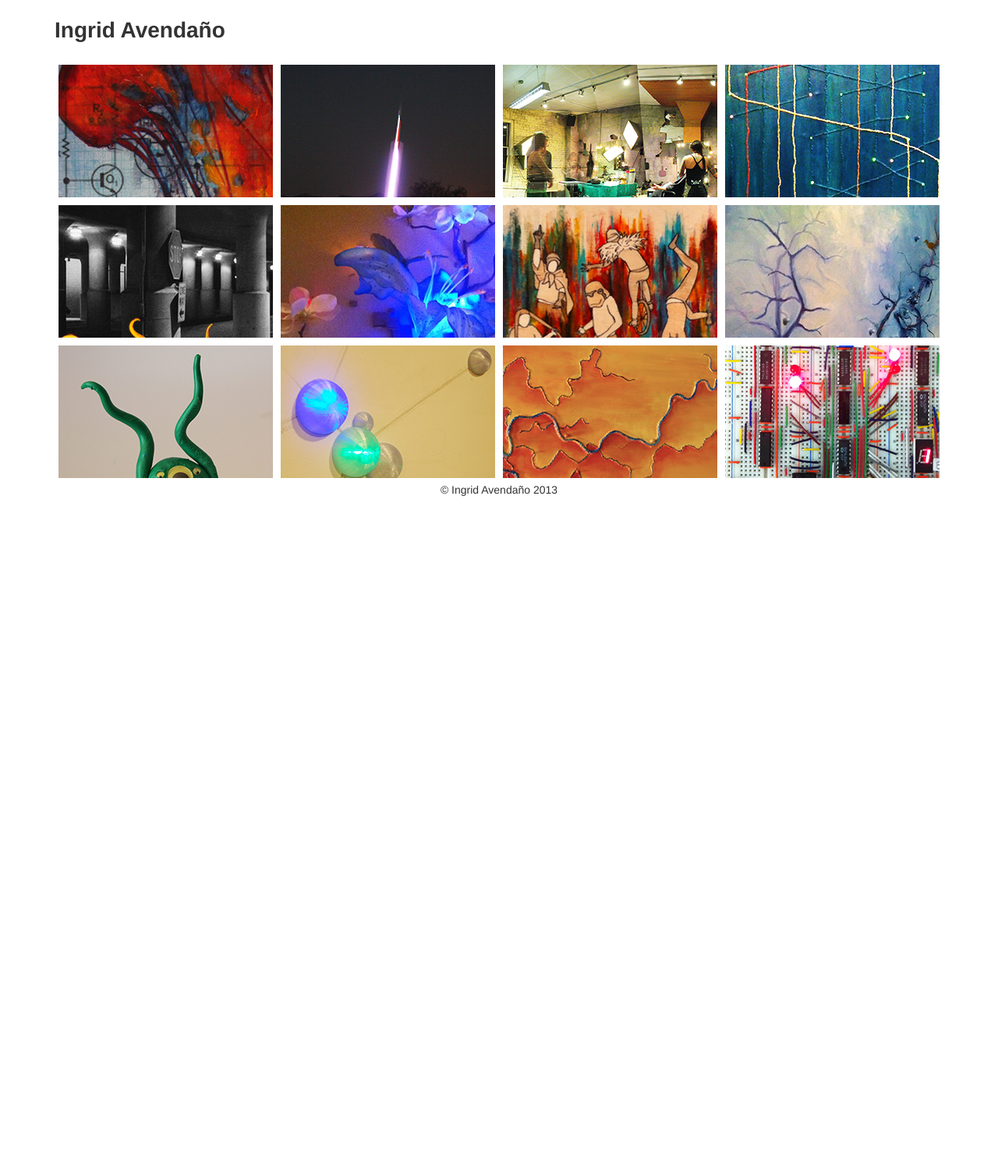
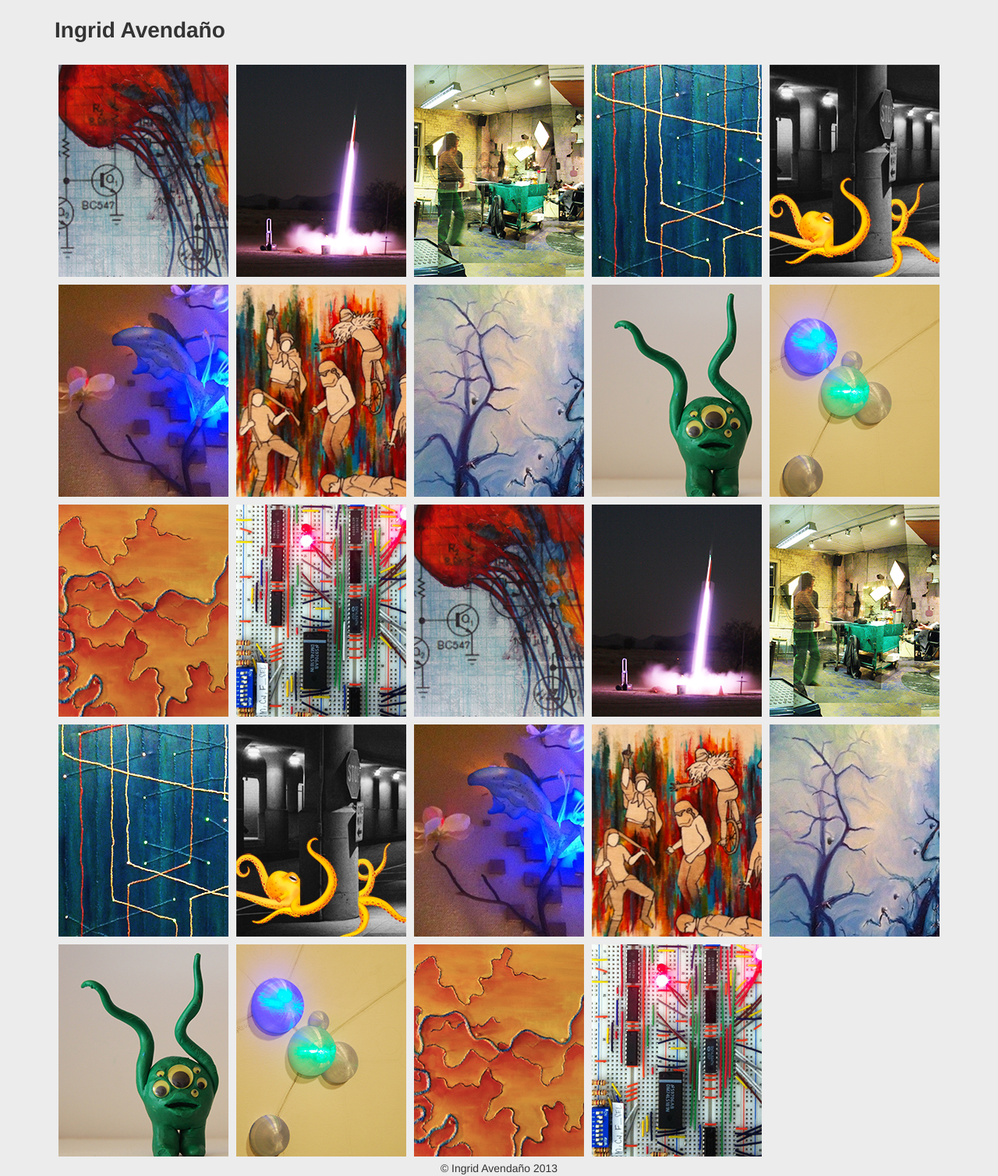
Before and after one commit to ingridavendano/ingridavendano.com, a Flask app: page / in a window 1280 px wide. Shown: the whole page at 78% size. Before the commit the page ends 636 px from the top, so only its background shows below. Run offline with Flask 2, Linux system fonts and the light colour scheme.

Commit message:
Grid with multiple boxes.

```diff
--- a/static/css/main.css
+++ b/static/css/main.css
@@ -2,12 +2,17 @@ footer {
     text-align: center;
 }
 
+body {
+    background: #ececec;
+}
+
+
 .view {
-   width: 285px;
-   height: 180px;
+    width: 228px;
+    height: 282px;
     /*margin: 10px;*/
     float: left;
-   border: 5px solid #fff;
+    border: 5px solid #ececec;
     overflow: hidden;
     position: relative;
     /*text-align: center;*/
@@ -30,23 +35,32 @@ footer {
 
 .view a.info {
     /*background:url(../img/link.png) center no-repeat;*/
-   display: inline-block;
-   text-decoration: none;
-   padding:0;
-   text-indent:-60px;
-   width:20px;
-   height:20px;
+    /*display: inline-block;*/
+    /*text-decoration: none;*/
+    /*padding:0;*/
+    /*text-indent:-0px;*/
+    /*width:20px;*/
+    /*height:20px;*/
+    color: #ffffff;
+
+}
+
+.fade-dark {
+    position: relative;
 }
 
 .fade-dark .mask {
     opacity: 0;
-   overflow:visible;
-   border:100px solid rgba(0,0,0,0.7);
+    /*position: relative;*/
+    /*overflow:visible;*/
+    background: rgba(0,0,0,0.5);
 }
 
 .fade-dark a.info {
-   position:relative;
-   /*top:-10px;  Center the link */
+    position:absolute;
+    top: 108px;
+    font-size: 20;
+    padding: 6px;
     opacity: 0;
     /*transition: opacity 0.5s 0s ease-in-out;*/
 }
@@ -54,9 +68,20 @@ footer {
 .fade-dark:hover .mask {
     opacity: 1;
     /*border:100px solid rgba(0,0,0,0.7);*/
+
 }
 
 .fade-dark:hover a.info {
     opacity:1;
-   transition-delay: 0.3s;
+    /*transition-delay: 0.3s;*/
 }
+
+.fade-dark:hover .mask p {
+    color: #9ed1f4;
+    position: absolute;
+    z-index: 100;
+    bottom: 16px;
+    width: 100%;
+    height: 40px;
+    padding: 6px;
+}
--- a/templates/index.html
+++ b/templates/index.html
@@ -1,24 +1,25 @@
 {% extends 'master.html' %}
 {% block body %}
-
+	<div class="art">
 	<h1>Ingrid Avenda&ntilde;o</h1>
 	<div class="view fade-dark">
 		<img src="/static/img/ingridavendano-jellyfish.jpg">
 		<div class="mask">
-			<a href="#" class="info" title="Full Image">Jellyfish Painting</a>
-			<p>Info about painting.</p>
+			<a href="#" class="info" title="Full Image">jellyfish</a>
+			<p>acrylic painting of circuit jellyfish</p>
 		</div>
 	</div>
 	<div class="view fade-dark">
 		<img src="/static/img/ingridavendano-night-rocket.jpg">
 		<div class="mask">
-			<a href="#" class="info" title="Full Image">TEST</a>
+			<a href="#" class="info" title="Full Image">rockets</a>
 		</div>
 	</div>
 	<div class="view fade-dark">
 		<img src="/static/img/ingridavendano-hairpolice.jpg">
 		<div class="mask">
-			<a href="#" class="info" title="Full Image">TEST</a>
+			<a href="#" class="info" title="Full Image">hairpolice</a>
+			<p>multiple photos overlayed</p>
 		</div>
 	</div>
 	<div class="view fade-dark">
@@ -75,7 +76,83 @@
 			<a href="#" class="info" title="Full Image">TEST</a>
 		</div>
 	</div>
-
+	</div>
+	<div class="art">
+	<div class="view fade-dark">
+		<img src="/static/img/ingridavendano-jellyfish.jpg">
+		<div class="mask">
+			<a href="#" class="info" title="Full Image">jellyfish</a>
+			<p>acrylic painting of circuit jellyfish</p>
+		</div>
+	</div>
+	<div class="view fade-dark">
+		<img src="/static/img/ingridavendano-night-rocket.jpg">
+		<div class="mask">
+			<a href="#" class="info" title="Full Image">rockets</a>
+		</div>
+	</div>
+	<div class="view fade-dark">
+		<img src="/static/img/ingridavendano-hairpolice.jpg">
+		<div class="mask">
+			<a href="#" class="info" title="Full Image">hairpolice</a>
+			<p>multiple photos overlayed</p>
+		</div>
+	</div>
+	<div class="view fade-dark">
+		<img src="/static/img/ingridavendano-sorting.jpg">
+		<div class="mask">
+			<a href="#" class="info" title="Full Image">TEST</a>
+		</div>
+	</div>
+	<div class="view fade-dark">
+		<img src="/static/img/ingridavendano-octopus-tunnel.jpg">
+		<div class="mask">
+			<a href="#" class="info" title="Full Image">TEST</a>
+		</div>
+	</div>
+	<div class="view fade-dark">
+		<img src="/static/img/ingridavendano-glowing-flower.jpg">
+		<div class="mask">
+			<a href="#" class="info" title="Full Image">TEST</a>
+		</div>
+	</div>
+	<div class="view fade-dark">
+		<img src="/static/img/ingridavendano-harlem-shake.jpg">
+		<div class="mask">
+			<a href="#" class="info" title="Full Image">TEST</a>
+		</div>
+	</div>
+	<div class="view fade-dark">
+		<img src="/static/img/ingridavendano-tree-branches.jpg">
+		<div class="mask">
+			<a href="#" class="info" title="Full Image">TEST</a>
+		</div>
+	</div>
+	<div class="view fade-dark">
+		<img src="/static/img/ingridavendano-clay-monster.jpg">
+		<div class="mask">
+			<a href="#" class="info" title="Full Image">TEST</a>
+		</div>
+	</div>
+	<div class="view fade-dark">
+		<img src="/static/img/ingridavendano-3D-domes.jpg">
+		<div class="mask">
+			<a href="#" class="info" title="Full Image">TEST</a>
+		</div>
+	</div>
+	<div class="view fade-dark">
+		<img src="/static/img/ingridavendano-hot-knit-colors.jpg">
+		<div class="mask">
+			<a href="#" class="info" title="Full Image">TEST</a>
+		</div>
+	</div>
+	<div class="view fade-dark">
+		<img src="/static/img/ingridavendano-alu-circuit.jpg">
+		<div class="mask">
+			<a href="#" class="info" title="Full Image">TEST</a>
+		</div>
+	</div>
+	</div>
 
 
 {% endblock %}
```
Lines whose indentation alone changed are shown as unchanged.
